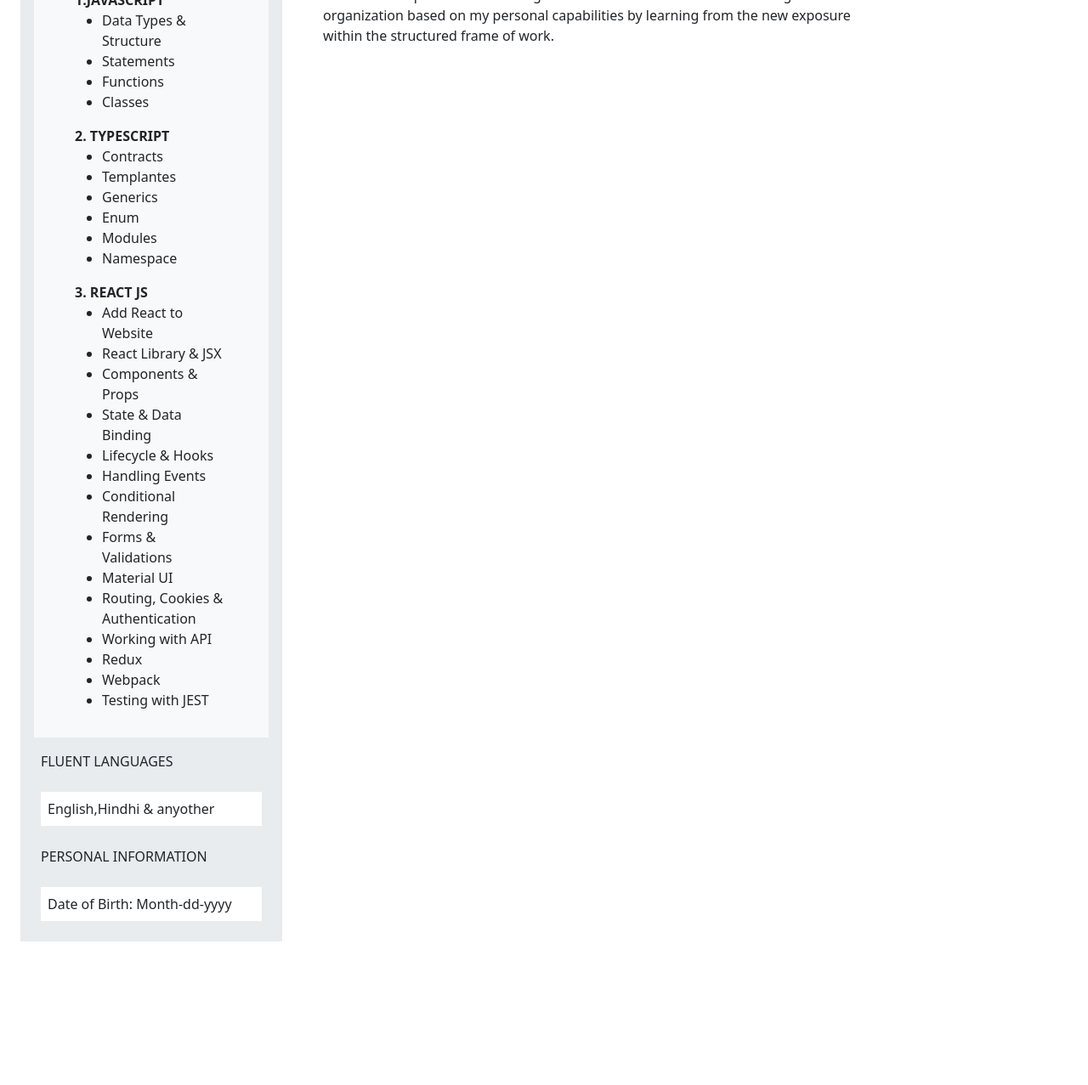
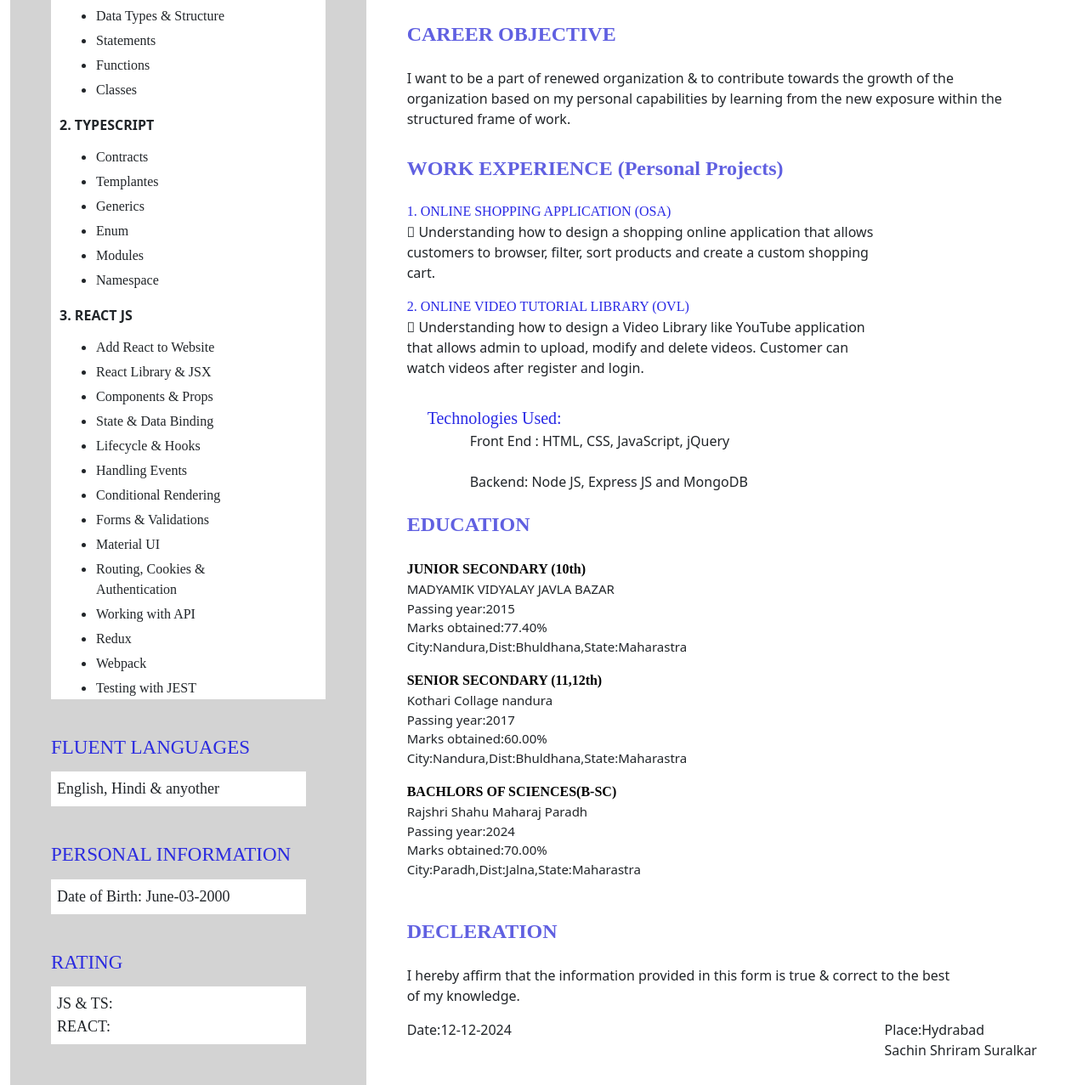
Before and after one commit to SachinTechProject/My-Portfolio, a website: page index.html in a window 1280 px wide. Shown: the part 316-1593 px from the top of the page at 85% size. Before the commit the page ends 1424 px from the top, so only its background shows below. Drawn offline with nearby package versions, Linux system fonts and the light colour scheme.

Commit message:
vaersion-2
update all deatils
update image
ol list

```diff
--- a/index.html
+++ b/index.html
@@ -5,52 +5,128 @@
   <meta charset="UTF-8">
   <meta name="viewport" content="width=device-width, initial-scale=1.0">
   <title>Document</title>
-    <link rel="stylesheet" href="../node_modules/bootstrap-icons/font/bootstrap-icons.css">
-    <link rel="stylesheet" href="../node_modules/bootstrap/dist/css/bootstrap.css">
+  <link rel="stylesheet" href="node_modules/bootstrap-icons/font/bootstrap-icons.css">
+  <link rel="stylesheet" href="node_modules/bootstrap/dist/css/bootstrap.css">
   <link rel="stylesheet" href="https://cdn.jsdelivr.net/npm/bootstrap-icons@1.11.1/font/bootstrap-icons.css">
-    <link href="https://cdn.jsdelivr.net/npm/bootstrap@5.3.2/dist/css/bootstrap.min.css" rel="stylesheet" integrity="sha384-T3c6CoIi6uLrA9TneNEoa7RxnatzjcDSCmG1MXxSR1GAsXEV/Dwwykc2MPK8M2HN" crossorigin="anonymous">
-    <script src="https://cdn.jsdelivr.net/npm/bootstrap@5.3.2/dist/js/bootstrap.bundle.min.js" integrity="sha384-C6RzsynM9kWDrMNeT87bh95OGNyZPhcTNXj1NW7RuBCsyN/o0jlpcV8Qyq46cDfL" crossorigin="anonymous"></script>
+  <link href="https://cdn.jsdelivr.net/npm/bootstrap@5.3.2/dist/css/bootstrap.min.css" rel="stylesheet"
+    integrity="sha384-T3c6CoIi6uLrA9TneNEoa7RxnatzjcDSCmG1MXxSR1GAsXEV/Dwwykc2MPK8M2HN" crossorigin="anonymous">
+  <script src="https://cdn.jsdelivr.net/npm/bootstrap@5.3.2/dist/js/bootstrap.bundle.min.js"
+    integrity="sha384-C6RzsynM9kWDrMNeT87bh95OGNyZPhcTNXj1NW7RuBCsyN/o0jlpcV8Qyq46cDfL"
+    crossorigin="anonymous"></script>
   <style>
-        section{
-           height: 100;
-           display: grid;
-           grid-template-columns: 3fr 9fr;
+    ul li {
+      margin-left: 20px;
+      padding: 1px;
+      font-family: aria;
+      padding-top: 4px;
     }
-        header{
-            margin-bottom: 30px;
+
+    h3 {
+      margin-bottom: 25px;
+      margin-right: 20px;
+      color: rgb(45, 45, 238);
+      font-family: aria;
+      font-size: 23px;
     }
-        li{
-            font-size: 16px;
+
+    h4 {
+      margin-bottom: 25px;
+      margin-right: 20px;
+      color: rgb(96, 96, 225);
+      font-family: ar;
+      font-size: 26;
+      font-weight: 550;
+    }
+
+    ul {
+      margin-top: 10px;
+    }
+
+    dt {
+      margin-left: 10px;
+    }
+
+    .deatils {
+      font-size: 23;
+      color: black;
+      font-weight: bold;
+      font-family: aria;
+    }
+
+    ol li {
+      font-size: 15px;
+    }
+
+    .box-time {
+      border: 1px solid white;
+      background: white;
+      padding: 6px;
+      width: 300px;
+      font-size: 18px;
+      font-family: ari;
+    }
+
+    .line {
+      color: rgb(43, 43, 223);
+      font-family: aria;
+      font-size: 23px;
+      margin-top: 40px;
+      margin-bottom: 11px;
     }
   </style>
-
 </head>
 
-<body class="container-fluid ">
+<body class="container-fluid">
+  <!-- <header class="d-flex justify-content-between">
+         <div>
+            <div><span>YOUR_NAME</span><br><span>SUR_NAME</span></div>
+        </div>
+        <div class="me-4">
+           <div class="mb-3"><span style="color: rgb(66, 66, 216); " >Address:</span>#2-52 Some Place,City,StatePin:500-000</div>
+           <div style="margin-left: 207px;" class="mb-3">Ph.No:9579095930</div>
+           <div style="margin-left: 100px;"><span>Gmail ID:</span>youremail_id@gmail.com</div>
+           <div><span>Portfolio:</span></div>
+        </div>
+    </header> -->
+  <!-- class=" text-center d-grid " style="display: grid ; grid-template-columns: 3fr 9fr;" -->
+  <header class="container-fluid">
+    <div class="row">
 
-        <header class="d-flex justify-content-between">
-            <div class="p-4 ">
-                <div class="text-primary h4">YOUR_NAME</div>
-                <div class="h4">SUR_NAME</div>
+      <!-- <div class=" col-sm-12 col-lg-8 col-md-1 col-5">
+                   <div class="mt-3 ms-2"><span>SACHIN</span><br><span>SURALKAR</span> </div>
                </div>
-            <div>
-                <div class="mt-3 ms-">
-                    <div><span class="text-primary">Address</span>:#2-52Some Place,City,State Pin:500-000</div>
-                  <div style="margin-left: 205px; margin-right: 15px; margin-top: 13px; margin-bottom: 13px;"><span>Ph.No:</span>9579095930</div>
+
+               <div class="col-sm-12 col-lg-4 col-md-1 col-12 mt-2" style="margin-left: 0px;">
+                  <div><span style="color: rgb(50, 50, 228);">Address:</span>#2-52 Some Place,City,StatePin:500-000</div>
+                  <div>Ph.No:9579095930</div>
+                  <div>Gmail ID:<span class="text-primary">youremail_id@gmail.com</span></div>
+                  <div ><span>Portfolio:</span></div>
+               </div> -->
+
+      <div class=" col-sm-3 col-lg-4 col-md-1 col-5">
+        <div class="mt-3 ms-2 "><span class="text-primary">SACHIN</span><br><span>SURALKAR</span> </div>
       </div>
-                <div style="margin-left: 95px;"><span style="color: rgb(60, 60, 223);">Gmail ID:</span><span class="text-primary"> youremail_id@gmail.com</span></div>
-                <div>Portfolio: <span></span></div>
-
+      <div class="col-lg-4 ">
+        <span><img src="public/images/sachin.jpg" class="mt-3 border border-black rounded rounded-circle" height="120px"
+            width="120"></span>
+      </div>
+      <div class="col-sm-12 col-lg-4  col-md-1 col-12 mt-2">
+        <div><span style="color: rgb(50, 50, 228);">Address:</span>#2-52 Some Place,City,StatePin:500-000</div>
+        <div>Ph.No:9579095930</div>
+        <div>Gmail ID:<span class="text-primary">youremail_id@gmail.com</span></div>
+        <div><span>Portfolio:</span></div>
+      </div>
     </div>
   </header>
-        <section class="container-fluid ">
-            <div class="bg-body-secondary ">
-                <div class="card-header">
-                    <h5 class="mt-5 ms-4 text-primary">TECHNICAL EXPRERTISE</h5>
-                </div>
-                <div class="bg-light  m-3 pb-3 p-5">
+  <section class="container-fluid">
+    <div class="mt-5">
+
+      <div class="row ">
+        <div class=" col-sm-12 col-12 col-lg-4 col-md-1 col-3 p-5" style="background-color: lightgray;">
+          <h3 class="col-12">TECHNICAL EXPERTISE</h3>
+          <div class="bg-white ">
             <dt>1.JAVASCRIPT</dt>
-                      <ul style="">
+            <ul class="">
               <li>Data Types & Structure</li>
               <li>Statements</li>
               <li>Functions</li>
@@ -85,27 +161,121 @@
               <li>Testing with JEST</li>
             </ul>
           </div>
-                <div>
-                    <div class="mt-2 mb-4 ms-4">FLUENT LANGUAGES</div>
-                    <div class="bg-white p-2 m-4">English,Hindhi & anyother</div>
-                    <div class="mt-2 mb-4 ms-4">PERSONAL INFORMATION</div>
-                    <div class="bg-white  p-2 m-4">Date of Birth: Month-dd-yyyy</div>
+
+          <div class="line">FLUENT LANGUAGES</div>
+          <div class="box-time">English, Hindi &amp; anyother</div>
+
+          <div class="line">PERSONAL INFORMATION</div>
+          <div class="box-time">Date of Birth: June-03-2000</div>
+
+          <div class="line">RATING</div>
+          <div class="box-time">
+            <span>JS &amp; TS:</span> <br>
+            <span>REACT:</span>
           </div>
         </div>
-            <div class=" ms-5" style="">
-                <h3 class="text-primary" style="font-family: aria;">ABOUT ME</h3>
-                <p>I am <span class="text-danger fw-bold" ><u>Sachin Shriram Suralkar</u></span> an aspiring Web UI Full Stack Learning fresher who is trying to seek <br>
+        <div class="col-sm-12 col-lg-8 col-md-1 col-8 col-12 ps-5 pe-5 pt-4">
+          <div>
+            <h4>ABOUT ME</h4>
+            <!-- <div style="border: 1px solid blue; width: 100px; margin-left: 500px;"></div> -->
+            <p>I am <u><b>Sachin Shriram Suralkar</b></u> an aspiring Web UI Full Stack Learning fresher who is trying
+              to seek
               a role to enhance and explore my technical knowledge in your company.</p>
+          </div>
 
-                <div class="text-primary" style="font-family: aria;">CAREER OBJECTIVE</div>
-                <p>I want to be a part of renewed organization &amp; to contribute towards the growth of the <br>
-                    organization based on my personal capabilities by learning from the new exposure <br>
-                    within the structured frame of work.</p>
+          <div class="pt-3">
+            <h4> CAREER OBJECTIVE</h4>
+            <p>
+              I want to be a part of renewed organization &amp; to contribute towards the growth of the
+              organization based on my personal capabilities by learning from the new exposure
+              within the structured frame of work.
+            </p>
+          </div>
+          <div class="pt-3">
+            <h4>WORK EXPERIENCE (Personal Projects)</h4>
+            <p>
+            <div style="color: rgb(41, 41, 229); font-family: aria;"> 1. ONLINE SHOPPING APPLICATION (OSA)</div>
+             Understanding how to design a shopping online application that allows <br>
+            customers to browser, filter, sort products and create a custom shopping<br>
+            cart.
+            </p>
+          </div>
+          <div>
+            <p>
+            <div style="color: rgb(41, 41, 229); font-family: aria;"> 2. ONLINE VIDEO TUTORIAL LIBRARY (OVL)</div>
+             Understanding how to design a Video Library like YouTube application<br>
+            that allows admin to upload, modify and delete videos. Customer can<br>
+            watch videos after register and login.
+            </p>
+          </div>
+          <div class="pt-3 ps-4">
+            <div style="color: rgb(41, 41, 229); font-family: aria; font-size: 20px;">Technologies Used:</div>
+            <div style="margin-left: 50px; "> Front End : HTML, CSS, JavaScript, jQuery<br><br>
+              Backend: Node JS, Express JS and MongoDB</div>
+          </div>
+          <h4 class="mt-4">EDUCATION</h4>
+          <div>
+            <span class="deatils">JUNIOR SECONDARY (10th)</span>
+            <ol class="list-unstyled">
+              <li>MADYAMIK VIDYALAY JAVLA BAZAR </li>
+              <li>Passing year:2015</li>
+              <li>Marks obtained:77.40%</li>
+              <li>City:Nandura,Dist:Bhuldhana,State:Maharastra</li>
+            </ol>
+          </div>
+          <div>
+            <span class="deatils">SENIOR SECONDARY (11,12th)</span>
+            <ol class="list-unstyled">
+              <li>Kothari Collage nandura</li>
+              <li>Passing year:2017</li>
+              <li>Marks obtained:60.00%</li>
+              <li>City:Nandura,Dist:Bhuldhana,State:Maharastra</li>
+            </ol>
+          </div>
+          <span class="deatils">BACHLORS OF SCIENCES(B-SC)</span>
+          <ol class="list-unstyled">
+            <li>Rajshri Shahu Maharaj Paradh</li>
+            <li>Passing year:2024</li>
+            <li>Marks obtained:70.00%</li>
+            <li>City:Paradh,Dist:Jalna,State:Maharastra</li>
+          </ol>
+          <h4 class="mt-5">DECLERATION</h4>
+        <div>
+          <p>I hereby affirm that the information provided in this  form is true &amp; correct to the best <br>
+            of my knowledge.</p>
+        </div>
+        <div class="d-flex justify-content-between mt-2">
+          <div>Date:12-12-2024</div>
+           <div >
+              <div>Place:Hydrabad</div>
+              <div>Sachin Shriram Suralkar</div>
+           </div>
+
+        </div>
+
+
+        <!-- <div>DECLERATION</div>
+        <div>
+          <p>I hereby affirm that the information provided in this <br> form is true &amp; correct to the best <br>
+            of my knowledge.</p>
+        </div>
+        <div>
+          <div>Date:12-12-2024</div>
+           <div>
+              <div>Place:Hydrabad</div>
+              <div>Sachin</div>
+           </div>
+         </div>   -->
+
+
+      </div>
+    </div>
     </div>
   </section>
 
-    <script src="../node_modules/jquery/dist/jquery.js"></script>
-    <script src="../node_modules/bootstrap/dist/js/bootstrap.bundle.js"></script>
+
+  <script src="node_modules/jquery/dist/jquery.js"></script>
+  <script src="node_modules/bootstrap/dist/js/bootstrap.bundle.js"></script>
 </body>
 
 </html>
```
Also changed, not shown: mod.html (added, +121 -0 lines), public/images/sachin.jpg (added). Lines whose indentation alone changed are shown as unchanged.
